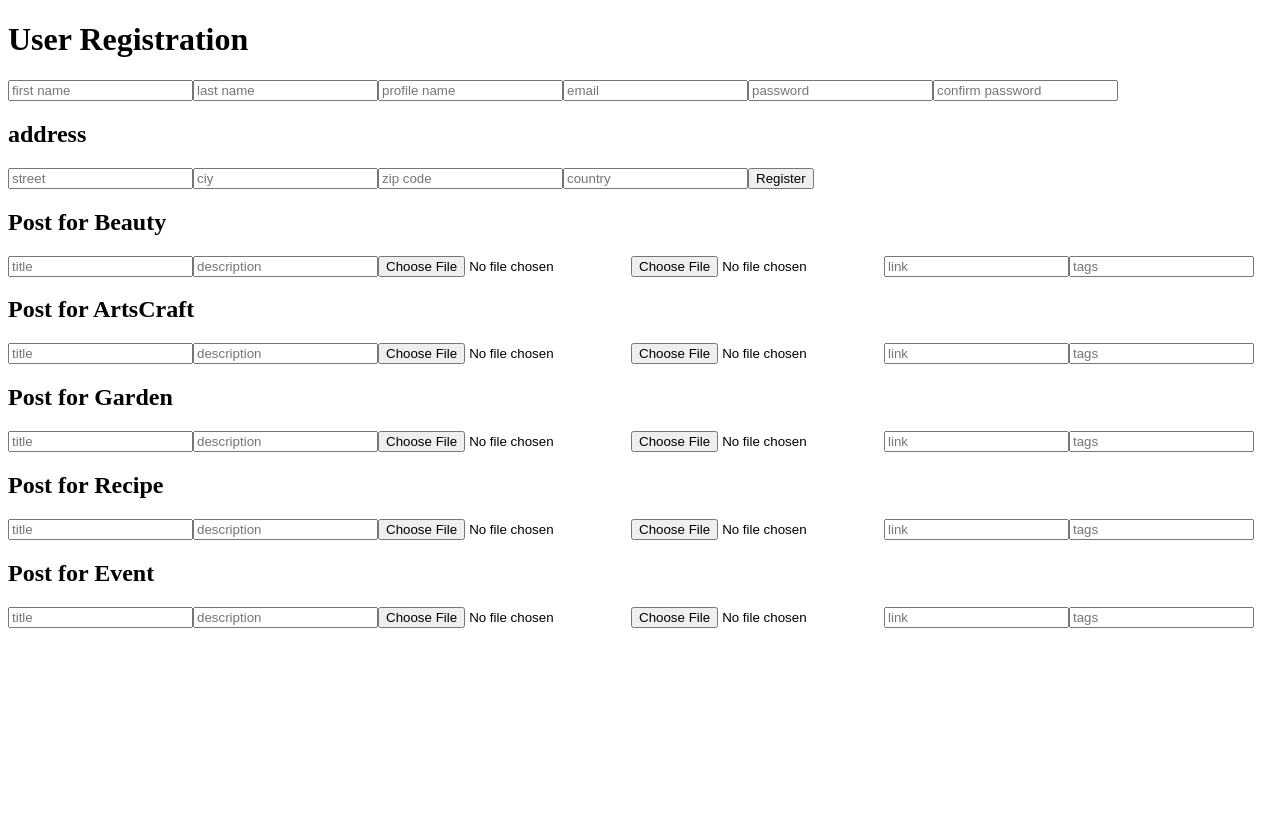
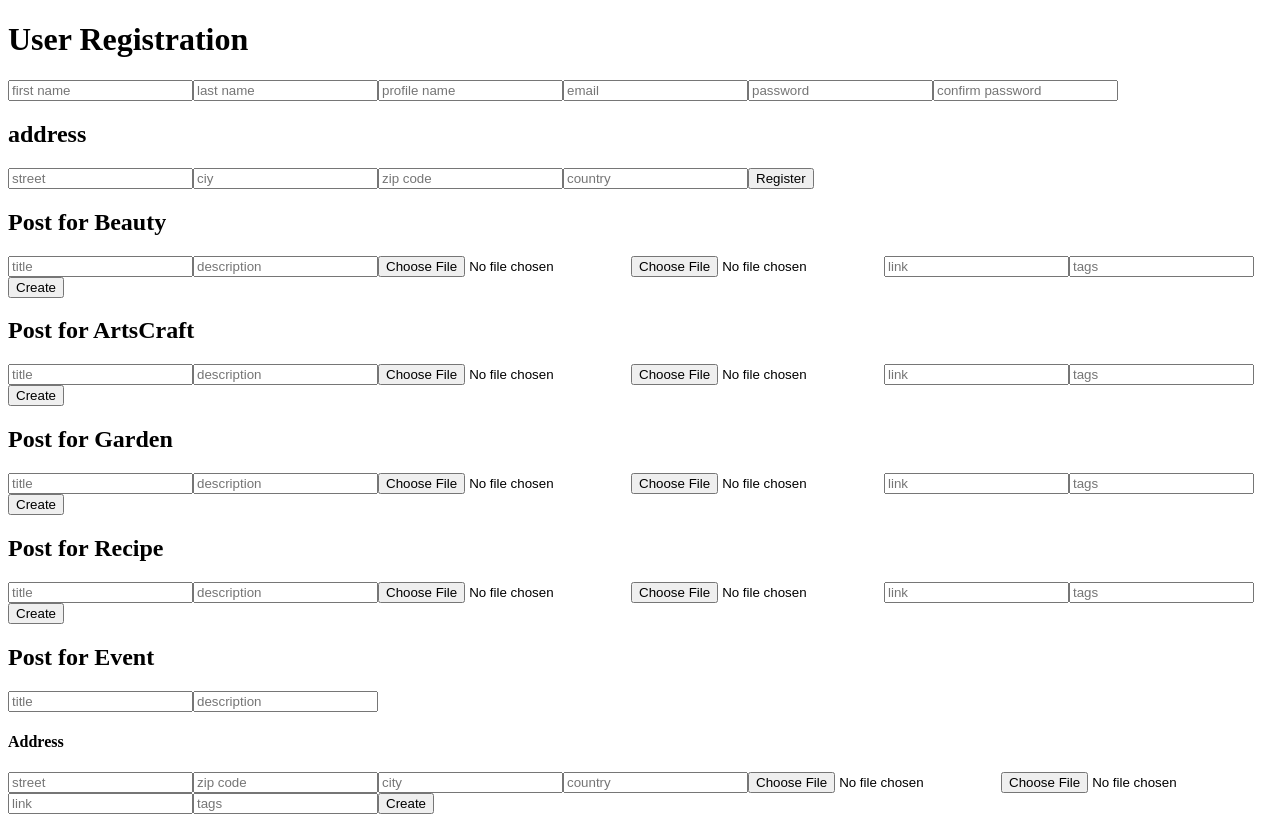
Before and after one commit to heyitsashleyhere/BAIM_frontend, a React (Create React App) app: page / in a window 1280 px wide. Before the commit the page ends 800 px from the top, so only its background shows below. Built offline with nearby package versions, Linux system fonts and the light colour scheme.

Commit message:
made address input for event posts

```diff
--- a/src/components/Post.jsx
+++ b/src/components/Post.jsx
@@ -3,7 +3,7 @@ import { PostsContext } from '../contexts/PostContext.js';
 
 
 export default function Post({category}) {
-    const {inputValues, setInputValues} = useContext(PostsContext)
+    const {inputValues, setInputValues, address, setAddress} = useContext(PostsContext)
 
     function convertToBase64(file) {
         return new Promise((resolve, reject) => {
@@ -21,15 +21,16 @@ export default function Post({category}) {
     const handleFileUpload = async (e) => {
         const file = e.target.files[0];
         const base64 = await convertToBase64(file)
-        setPostData({...inputValues, image: base64})
+        setInputValues({...inputValues, image: base64})
     }
 
     function handleSubmit(e) {
         e.preventDefault()
+        setInputValues({...inputValues, address})
         const config ={
             method: "POST",
             headers: { "Content-Type": "application/json" },
-            body: JSON.stringify()
+            body: JSON.stringify(inputValues)
         }
         fetch(`http://localhost:7000/${category}`, config)
             .then((response) => response.json())
@@ -48,6 +49,21 @@ export default function Post({category}) {
                    placeholder="description"
                    onChange={e => setInputValues({...inputValues, description: e.target.value})} />
 
+            {category === "event" && (
+                <>
+                    <h4>Address</h4>
+                    <input type="text" name="street" placeholder="street"
+                           onChange={e => setAddress({...address, street: e.target.value})}  />
+                    <input type="text" name="zip" placeholder="zip code"
+                           onChange={e => setAddress({...address, zip: parseInt(e.target.value)})}  />
+                    <input type="text" name="city" placeholder="city"
+                           onChange={e => setAddress({...address, city: e.target.value})}  />
+                    <input type="text" name="country" placeholder="country"
+                           onChange={e => setAddress({...address, country: e.target.value})}  />
+                </>
+
+            )}
+
             <input type="file" name="video" accept="video/mp4,video/x-m4v,video/*" />
             <input type="file" name="image" accept=".jpeg, .png, .jpg"
                    onChange={(e) => handleFileUpload(e) }/>
@@ -62,6 +78,8 @@ export default function Post({category}) {
                     const removeSpaces = e.target.value.replace(/\s+/g, '')
                     const toArray = removeSpaces.split(',')
                     setPostData({ ...inputValues, tags: toArray })}} />
+
+            <button type="submit">Create</button>
         </form>
     )
 }
--- a/src/contexts/PostContext.js
+++ b/src/contexts/PostContext.js
@@ -4,12 +4,14 @@ export const PostsContext = React.createContext(null)
 
 function PostsContextProvider({ children }){
     const postCategories = ["beauty", "artsCraft", "garden", "recipe", "event"]
-    const [inputValues, setInputValues] = useState({})
+    const [inputValues, setInputValues] = useState({ title: "", description: "", link: "", tags: "" })
+    const [address, setAddress] = useState({ street: "", zip: "", city: "", country: ""})
 
 
     const postsContextValue = {
         postCategories,
-        inputValues, setInputValues
+        inputValues, setInputValues,
+        address, setAddress
     }
 
     return (
```
